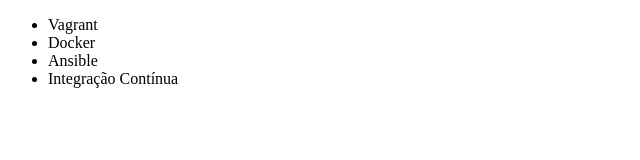
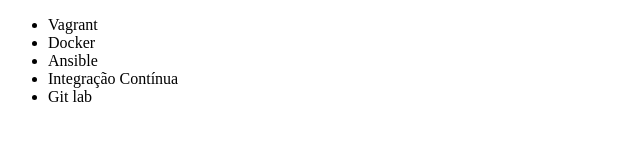
Before and after one commit to adrielsonpinheiro23/Git_class, a plain HTML site: page index.html in a window 1280 px wide. Shown: the full height of the page, 0-640 px from the left. Drawn offline with Linux system fonts and the light colour scheme.

Commit message:
Criando html atualizado

```diff
--- a/index.html
+++ b/index.html
@@ -10,6 +10,7 @@
         <li>Docker</li>
         <li>Ansible</li>
         <li>Integração Contínua</li>
+        <li>Git lab</li>
     </ul>
 </body>
 </html>
```
